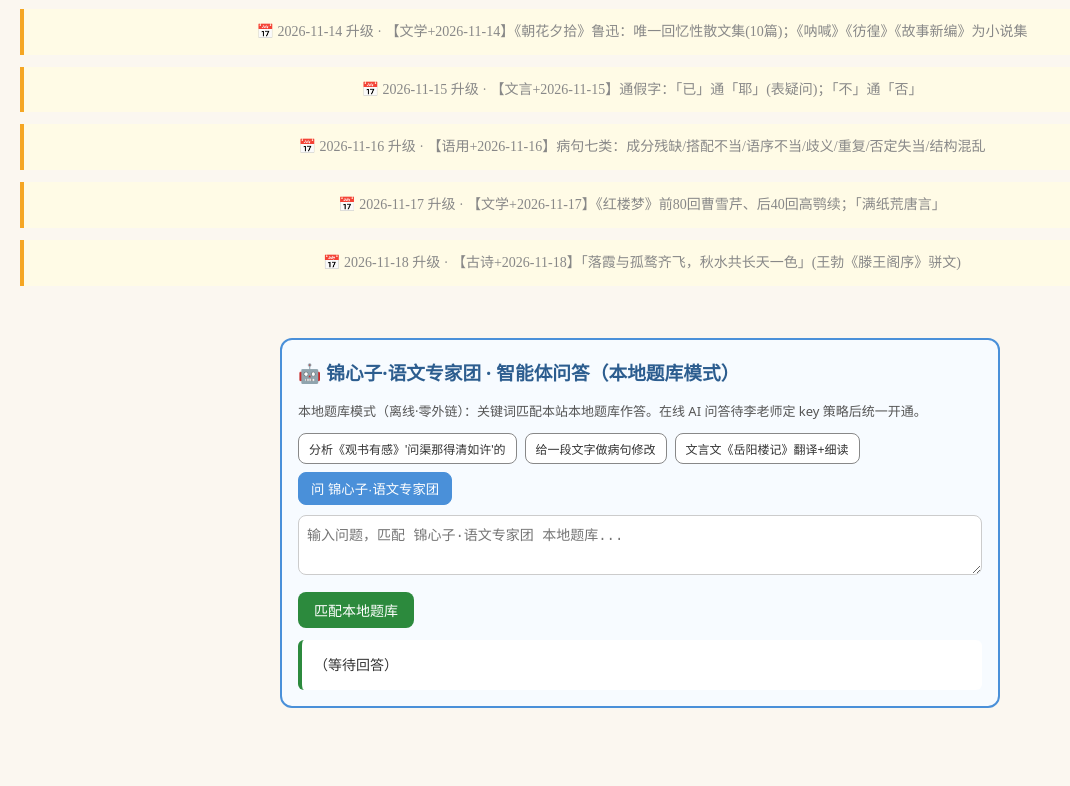
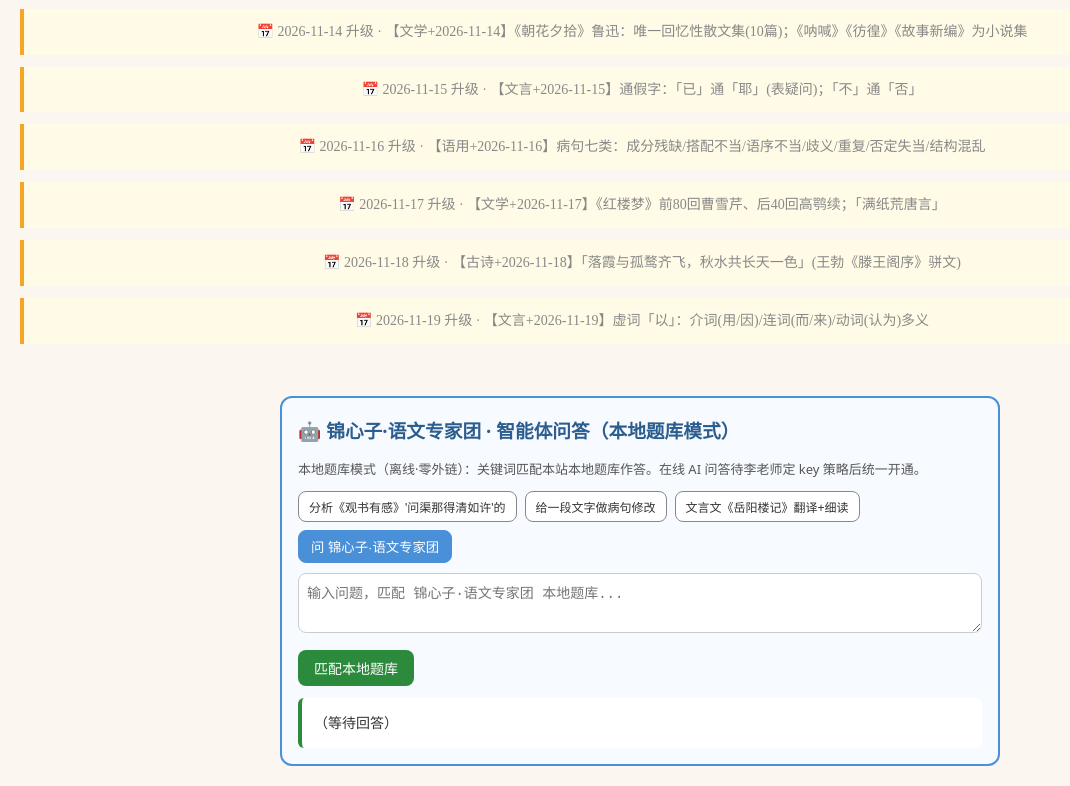
Before and after one commit to dapengzhanchi141345/li-yanming-chinese, a plain HTML site: page index.html in a window 1280 px wide. Shown: the part 2388-3174 px from the top of the page, without its empty margins (0-1070 px from the left). Before the commit the page ends 3116 px from the top, so only its background shows below. Drawn offline with Linux system fonts and the light colour scheme.

Commit message:
chinese 12独立站升级 2026-11-19

```diff
--- a/index.html
+++ b/index.html
@@ -150,6 +150,8 @@ footer{text-align:center;padding:20px;color:#888;font-size:13px;margin-top:30px;
 <div style="background:#fffbe6;border-left:4px solid #f5a623;padding:10px;margin:12px 0;font-size:14px">📅 2026-11-17 升级 · 【文学+2026-11-17】《红楼梦》前80回曹雪芹、后40回高鹗续；「满纸荒唐言」</div>
 
 <div style="background:#fffbe6;border-left:4px solid #f5a623;padding:10px;margin:12px 0;font-size:14px">📅 2026-11-18 升级 · 【古诗+2026-11-18】「落霞与孤鹜齐飞，秋水共长天一色」(王勃《滕王阁序》骈文)</div>
+
+<div style="background:#fffbe6;border-left:4px solid #f5a623;padding:10px;margin:12px 0;font-size:14px">📅 2026-11-19 升级 · 【文言+2026-11-19】虚词「以」：介词(用/因)/连词(而/来)/动词(认为)多义</div>
 </footer>
 
 <script>
```
